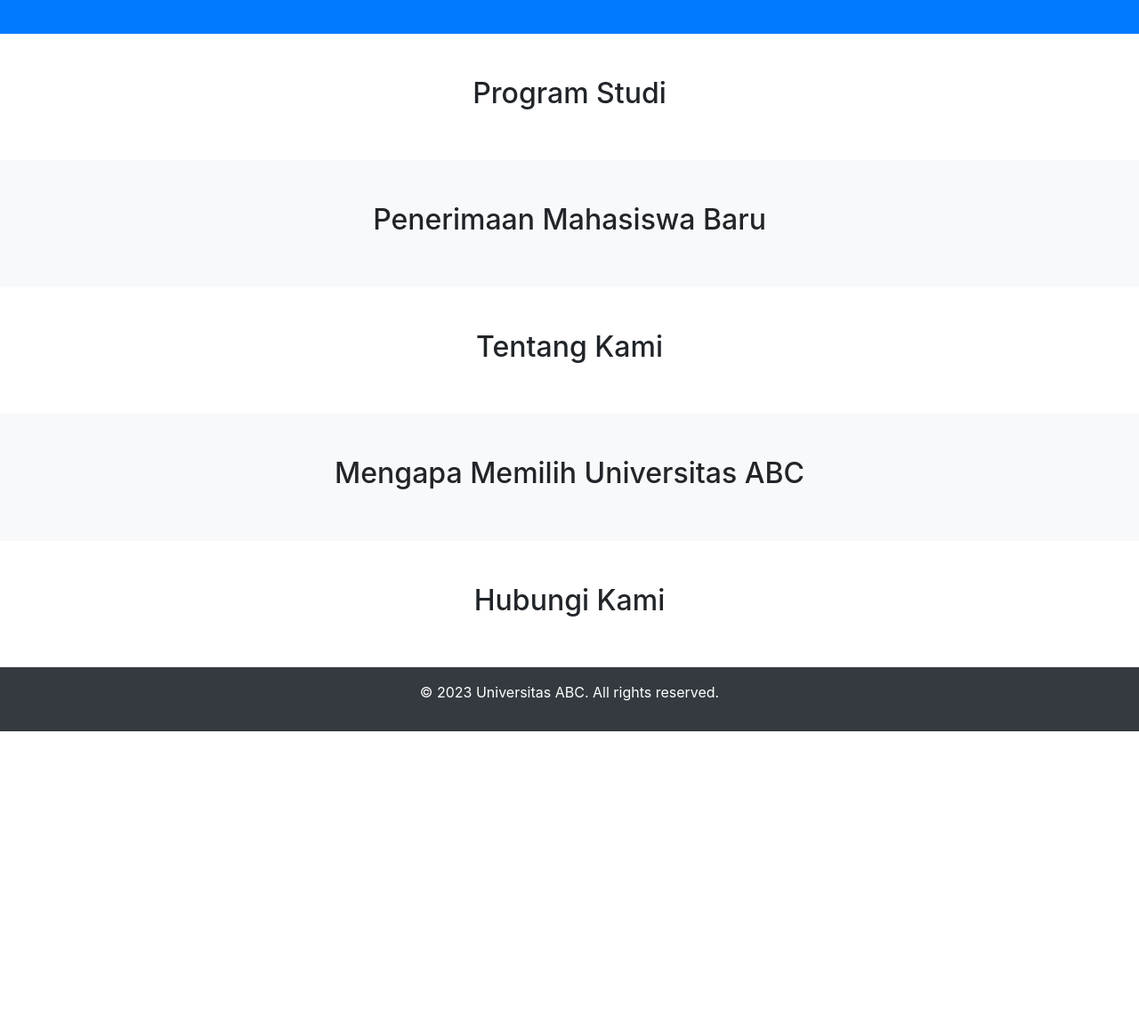
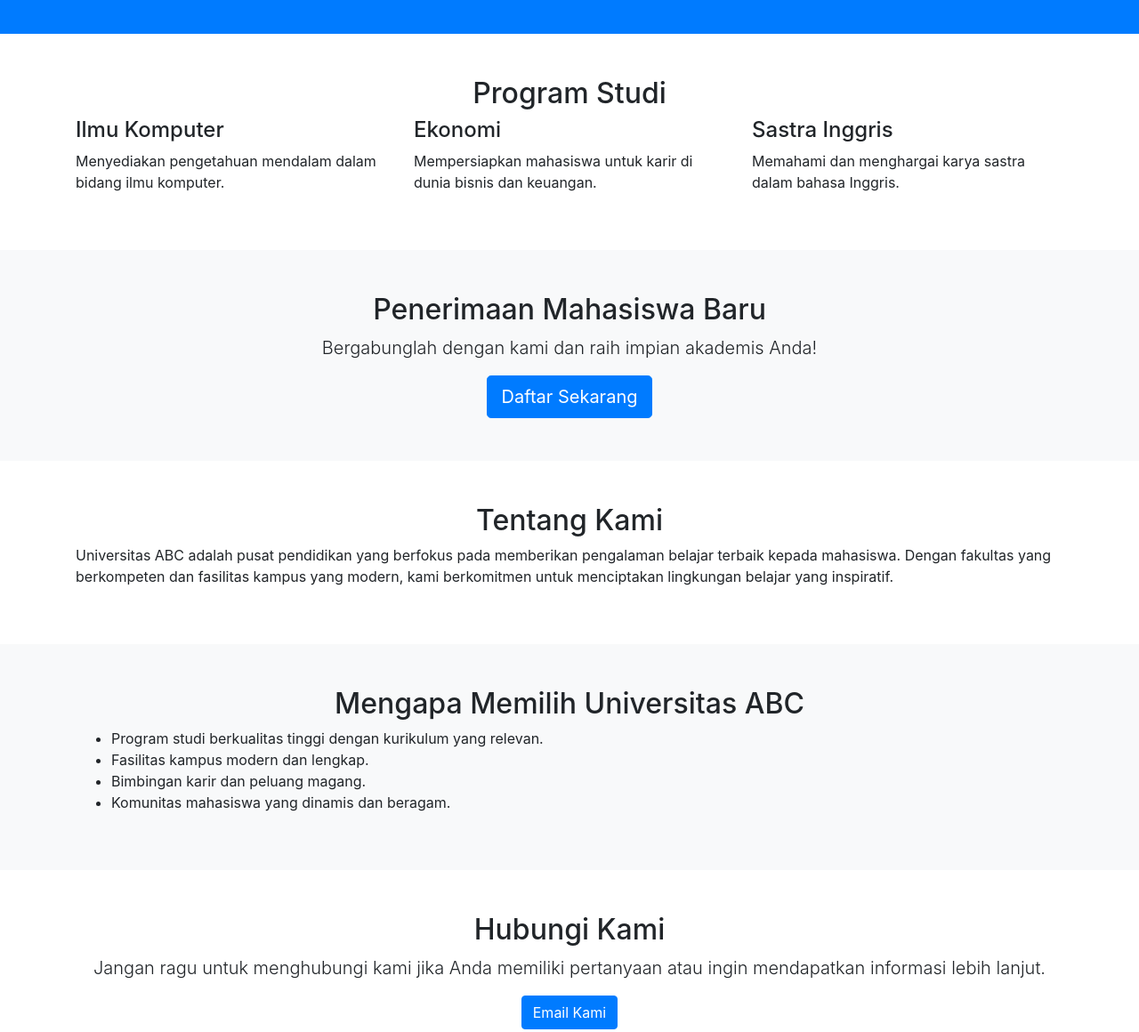
Before and after one commit to polgri/polgri.github.io, a plain HTML site: page index.html in a window 1280 px wide. Shown: the part 160-1320 px from the top of the page at 89% size. Before the commit the page ends 982 px from the top, so only its background shows below. Drawn offline with nearby package versions, Linux system fonts and the light colour scheme.

Commit message:
Update index.html

```diff
--- a/index.html
+++ b/index.html
@@ -22,7 +22,20 @@
 <section class="py-5">
     <div class="container">
         <h2 class="text-center">Program Studi</h2>
-        <!-- Tambahkan konten program studi di sini -->
+        <div class="row">
+            <div class="col-md-4">
+                <h4>Ilmu Komputer</h4>
+                <p>Menyediakan pengetahuan mendalam dalam bidang ilmu komputer.</p>
+            </div>
+            <div class="col-md-4">
+                <h4>Ekonomi</h4>
+                <p>Mempersiapkan mahasiswa untuk karir di dunia bisnis dan keuangan.</p>
+            </div>
+            <div class="col-md-4">
+                <h4>Sastra Inggris</h4>
+                <p>Memahami dan menghargai karya sastra dalam bahasa Inggris.</p>
+            </div>
+        </div>
     </div>
 </section>
 
@@ -30,7 +43,10 @@
 <section class="bg-light py-5">
     <div class="container">
         <h2 class="text-center">Penerimaan Mahasiswa Baru</h2>
-        <!-- Tambahkan konten penerimaan mahasiswa baru di sini -->
+        <p class="lead text-center">Bergabunglah dengan kami dan raih impian akademis Anda!</p>
+        <div class="text-center">
+            <a href="#" class="btn btn-primary btn-lg">Daftar Sekarang</a>
+        </div>
     </div>
 </section>
 
@@ -38,7 +54,7 @@
 <section class="py-5">
     <div class="container">
         <h2 class="text-center">Tentang Kami</h2>
-        <!-- Tambahkan konten tentang universitas di sini -->
+        <p>Universitas ABC adalah pusat pendidikan yang berfokus pada memberikan pengalaman belajar terbaik kepada mahasiswa. Dengan fakultas yang berkompeten dan fasilitas kampus yang modern, kami berkomitmen untuk menciptakan lingkungan belajar yang inspiratif.</p>
     </div>
 </section>
 
@@ -46,7 +62,12 @@
 <section class="bg-light py-5">
     <div class="container">
         <h2 class="text-center">Mengapa Memilih Universitas ABC</h2>
-        <!-- Tambahkan konten mengapa memilih universitas di sini -->
+        <ul>
+            <li>Program studi berkualitas tinggi dengan kurikulum yang relevan.</li>
+            <li>Fasilitas kampus modern dan lengkap.</li>
+            <li>Bimbingan karir dan peluang magang.</li>
+            <li>Komunitas mahasiswa yang dinamis dan beragam.</li>
+        </ul>
     </div>
 </section>
 
@@ -54,7 +75,10 @@
 <section class="py-5">
     <div class="container">
         <h2 class="text-center">Hubungi Kami</h2>
-        <!-- Tambahkan kontak dan formulir di sini -->
+        <p class="lead text-center">Jangan ragu untuk menghubungi kami jika Anda memiliki pertanyaan atau ingin mendapatkan informasi lebih lanjut.</p>
+        <div class="text-center">
+            <a href="mailto:info@universitasabc.com" class="btn btn-primary">Email Kami</a>
+        </div>
     </div>
 </section>
 
```
